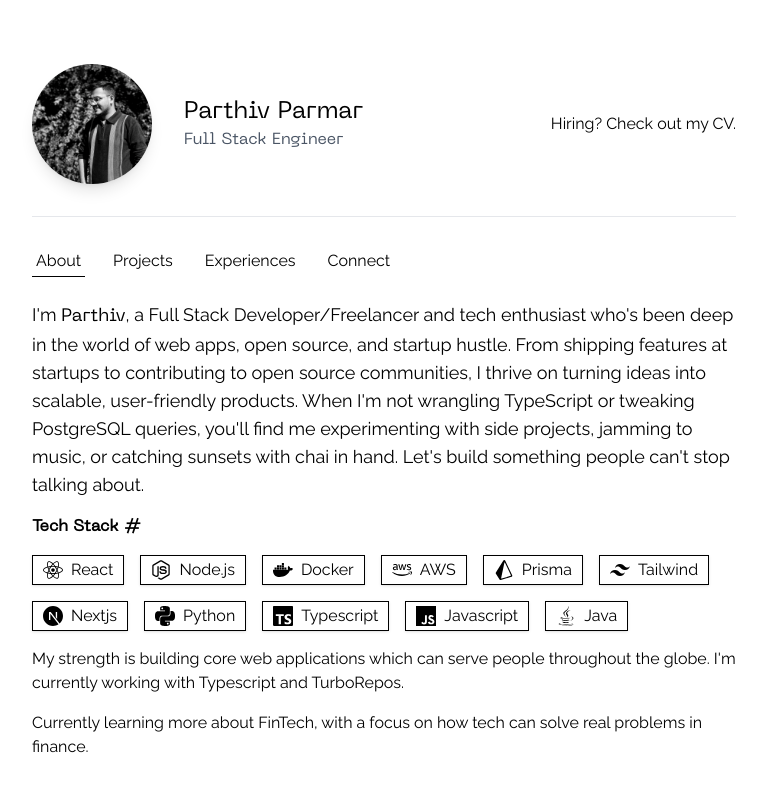
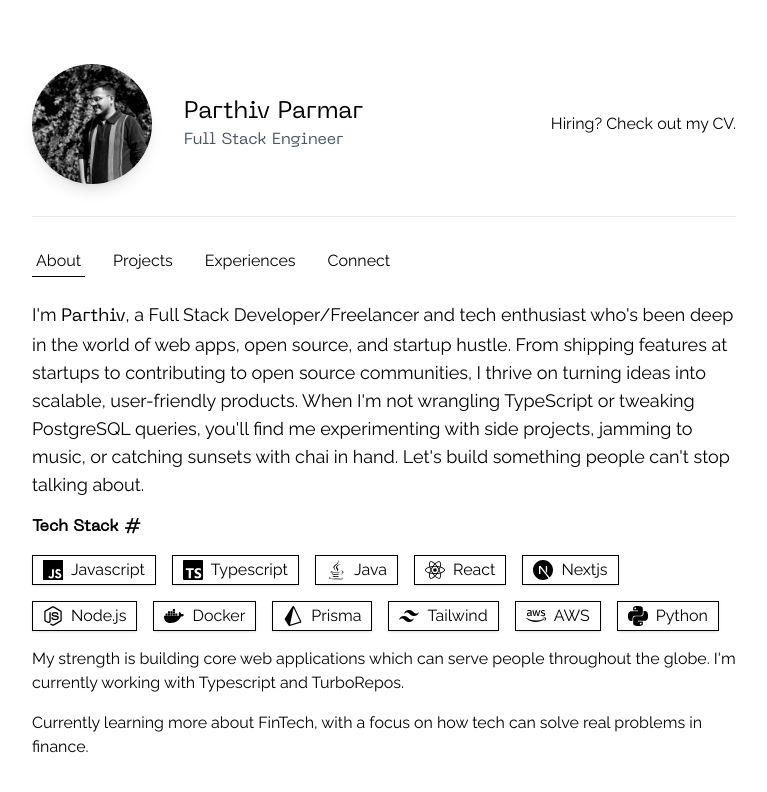
Before and after one commit to parthiv011/minimal-portfolio, a Next.js app: page / in a window 1280 px wide. Shown: the top 792 px of the page, without its empty margins (256-1023 px from the left). Built offline with nearby package versions, Linux system fonts and the light colour scheme.

Commit message:
Fix tech stack Animation and order

```diff
--- a/src/components/HomeContent.tsx
+++ b/src/components/HomeContent.tsx
@@ -71,7 +71,7 @@ export default function HomeContent() {
           </div>
 
           <a
-            href="./Parthiv_Full_stack.pdf"
+            href="./Parthiv_Full_Stack_1year.pdf"
             download
             className="text-sm sm:text-base relative inline-block after:content-[''] after:absolute after:left-1/2 after:bottom-0 after:w-0 after:h-[1px] after:bg-black after:transition-all after:duration-300 hover:after:left-0 hover:after:w-full"
           >
--- a/src/components/ui/TechStack.tsx
+++ b/src/components/ui/TechStack.tsx
@@ -10,20 +10,21 @@ import {
   SiJavascript,
   SiTypescript,
 } from "react-icons/si";
+import { Magnetic } from "./magnetic";
 
 export default function TechStack() {
   const stack = [
+    { label: "Javascript", icon: <SiJavascript className="h-5 w-5 mr-2" /> },
+    { label: "Typescript", icon: <SiTypescript className="h-5 w-5 mr-2" /> },
+    { label: "Java", icon: <FaJava className="h-5 w-5 mr-2" /> },
     { label: "React", icon: <FaReact className="h-5 w-5 mr-2" /> },
+    { label: "Nextjs", icon: <SiNextdotjs className="h-5 w-5 mr-2" /> },
     { label: "Node.js", icon: <FaNodeJs className="h-5 w-5 mr-2" /> },
     { label: "Docker", icon: <FaDocker className="h-5 w-5 mr-2" /> },
-    { label: "AWS", icon: <FaAws className="h-5 w-5 mr-2" /> },
     { label: "Prisma", icon: <SiPrisma className="h-5 w-5 mr-2" /> },
     { label: "Tailwind", icon: <SiTailwindcss className="h-5 w-5 mr-2" /> },
-    { label: "Nextjs", icon: <SiNextdotjs className="h-5 w-5 mr-2" /> },
+    { label: "AWS", icon: <FaAws className="h-5 w-5 mr-2" /> },
     { label: "Python", icon: <SiPython className="h-5 w-5 mr-2" /> },
-    { label: "Typescript", icon: <SiTypescript className="h-5 w-5 mr-2" /> },
-    { label: "Javascript", icon: <SiJavascript className="h-5 w-5 mr-2" /> },
-    { label: "Java", icon: <FaJava className="h-5 w-5 mr-2" /> },
   ];
 
   return (
@@ -51,20 +52,17 @@ export default function TechStack() {
 
 export function TiltCard({ children }: { children: React.ReactNode }) {
   return (
+    <Magnetic stretch="sm">
       <motion.div
         whileHover={{
           scale: 1.05,
-        rotateX: 4,
-        rotateY: -4,
-      }}
-      transition={{
-        type: "spring",
-        stiffness: 200,
-        damping: 15,
+          rotate: Math.random() * 2.5,
+          transition: { duration: 0.1 },
         }}
         className="w-fit px-2.5 py-0.5 border shadow-sm cursor-pointer bg-white"
       >
         {children}
       </motion.div>
+    </Magnetic>
   );
 }
--- /dev/null
+++ b/src/components/ui/magnetic.tsx
@@ -0,0 +1,56 @@
+"use client";
+
+import { useRef, useState } from "react";
+import { motion } from "framer-motion";
+
+function Magnetic({
+  children,
+  stretch = "md",
+  className,
+}: {
+  children: React.ReactNode;
+  stretch?: "xs" | "sm" | "md" | "lg";
+  className?: string;
+}) {
+  const ref = useRef<HTMLDivElement>(null);
+  const [position, setPosition] = useState({ x: 0, y: 0 });
+
+  const handleMouse = (e: React.MouseEvent<HTMLDivElement>) => {
+    const { clientX, clientY } = e;
+    if (ref.current !== null) {
+      const { height, width, left, top } = ref.current.getBoundingClientRect();
+      const middleX = clientX - (left + width / 2);
+      const middleY = clientY - (top + height / 2);
+      setPosition(
+        stretch === "lg"
+          ? { x: middleX, y: middleY }
+          : stretch === "md"
+          ? { x: middleX / 2, y: middleY / 2 }
+          : stretch === "sm"
+          ? { x: middleX / 4, y: middleY / 4 }
+          : { x: middleX / 8, y: middleY / 8 }
+      );
+    }
+  };
+
+  const reset = () => {
+    setPosition({ x: 0, y: 0 });
+  };
+
+  const { x, y } = position;
+  return (
+    <motion.div
+      style={{ position: "relative" }}
+      ref={ref}
+      onMouseMove={handleMouse}
+      onMouseLeave={reset}
+      animate={{ x, y }}
+      transition={{ type: "spring", stiffness: 150, damping: 15, mass: 0.1 }}
+      className={className}
+    >
+      {children}
+    </motion.div>
+  );
+}
+
+export { Magnetic };
```
Also changed, not shown: 1 other file (tests, documents, lock files or other folders). Lines whose indentation alone changed are shown as unchanged.
